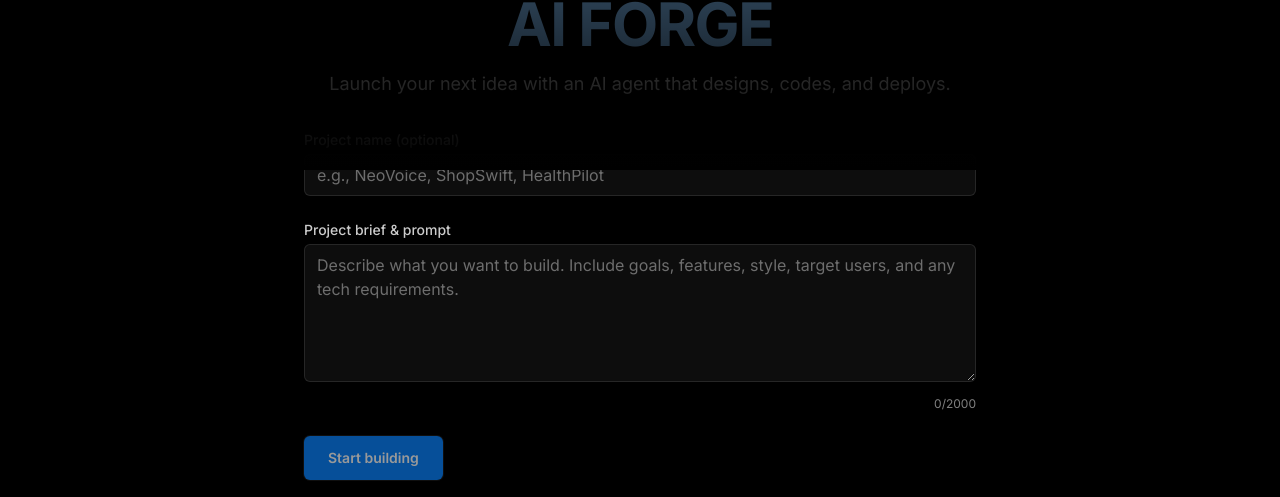
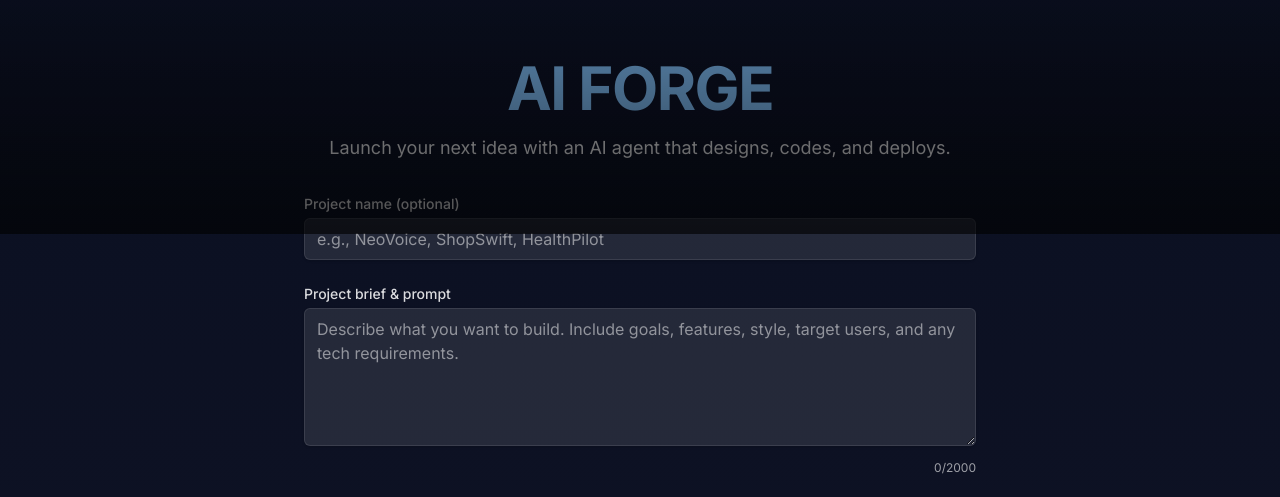
Before and after one commit to gramtop961/frontend-repo_9t0j5dgo_nrg9pm, a React (Vite) app: page / in a window 1280 px wide. Shown: the part 455-952 px from the top of the page. Built offline with nearby package versions, Linux system fonts and the light colour scheme; a web font is replaced by a local one.

Commit message:
Update project prj_9t0j5dgo - 2025-11-08T13:32:13.122Z

```diff
--- a/src/App.jsx
+++ b/src/App.jsx
@@ -4,7 +4,7 @@ import Footer from "./components/Footer";
 
 export default function App() {
   return (
-    <div className="min-h-screen bg-black text-white">
+    <div className="min-h-screen bg-gradient-to-b from-[#0A0F1F] via-[#0B1022] to-[#0E1224] text-white">
       <Navbar />
       <Hero />
       <Footer />
--- a/src/components/Hero.jsx
+++ b/src/components/Hero.jsx
@@ -44,24 +44,26 @@ export default function Hero() {
 
   return (
     <section className="relative isolate">
-      <div className="relative h-[70vh] w-full overflow-hidden">
+      <div className="relative h-[78vh] w-full overflow-hidden">
         <Spline
-          scene="https://prod.spline.design/4cHQr84zOGAHOehh/scene.splinecode"
+          scene="https://prod.spline.design/kqB-rdL4TCJ7pyGb/scene.splinecode"
           style={{ width: "100%", height: "100%" }}
         />
-        <div className="pointer-events-none absolute inset-0 bg-gradient-to-t from-black via-black/40 to-transparent" />
+        {/* Soft overlays to ensure visibility without hiding the animation */}
+        <div className="pointer-events-none absolute inset-0 bg-gradient-to-t from-black/50 via-transparent to-transparent" />
+        <div className="pointer-events-none absolute inset-0 bg-gradient-to-b from-transparent via-transparent to-black/30" />
       </div>
 
       <div className="mx-auto -mt-44 max-w-4xl px-4 text-center">
         <h1 className="text-4xl font-extrabold tracking-tight text-[#74ACDF] sm:text-6xl">
           AI FORGE
         </h1>
-        <p className="mx-auto mt-4 max-w-2xl text-balance text-lg text-white/80">
+        <p className="mx-auto mt-4 max-w-2xl text-balance text-lg text-white/85">
           Launch your next idea with an AI agent that designs, codes, and deploys.
         </p>
 
-        <div className="mx-auto mt-8 max-w-2xl text-left">
-          <label htmlFor="projectName" className="block text-sm font-medium text-white/80">
+        <div className="mx-auto mt-8 max-w-2xl text-left backdrop-blur-sm/0">
+          <label htmlFor="projectName" className="block text-sm font-medium text-white/85">
             Project name (optional)
           </label>
           <input
@@ -70,10 +72,10 @@ export default function Hero() {
             value={projectName}
             onChange={(e) => setProjectName(e.target.value)}
             placeholder="e.g., NeoVoice, ShopSwift, HealthPilot"
-            className="mt-1 w-full rounded-md border border-white/10 bg-white/5 px-3 py-2 text-white placeholder-white/40 shadow focus:border-[#74ACDF] focus:outline-none focus:ring-2 focus:ring-[#74ACDF]/40"
+            className="mt-1 w-full rounded-md border border-white/10 bg-white/10 px-3 py-2 text-white placeholder-white/50 shadow focus:border-[#74ACDF] focus:outline-none focus:ring-2 focus:ring-[#74ACDF]/40"
           />
 
-          <label htmlFor="projectBrief" className="mt-6 block text-sm font-medium text-white/80">
+          <label htmlFor="projectBrief" className="mt-6 block text-sm font-medium text-white/85">
             Project brief & prompt
           </label>
           <textarea
@@ -82,9 +84,9 @@ export default function Hero() {
             onChange={(e) => setProjectBrief(e.target.value)}
             placeholder="Describe what you want to build. Include goals, features, style, target users, and any tech requirements."
             rows={5}
-            className="mt-1 w-full rounded-md border border-white/10 bg-white/5 px-3 py-2 text-white placeholder-white/40 shadow focus:border-[#74ACDF] focus:outline-none focus:ring-2 focus:ring-[#74ACDF]/40"
+            className="mt-1 w-full rounded-md border border-white/10 bg-white/10 px-3 py-2 text-white placeholder-white/50 shadow focus:border-[#74ACDF] focus:outline-none focus:ring-2 focus:ring-[#74ACDF]/40"
           />
-          <div className="mt-2 text-right text-xs text-white/50">
+          <div className="mt-2 text-right text-xs text-white/60">
             {projectBrief.length}/2000
           </div>
 
@@ -96,7 +98,7 @@ export default function Hero() {
             >
               {loading ? "Sending..." : "Start building"}
             </button>
-            {status && <span className="text-sm text-white/70">{status}</span>}
+            {status && <span className="text-sm text-white/80">{status}</span>}
           </div>
         </div>
       </div>
```
Also changed, not shown: 1 other file (tests, documents, lock files or other folders).
